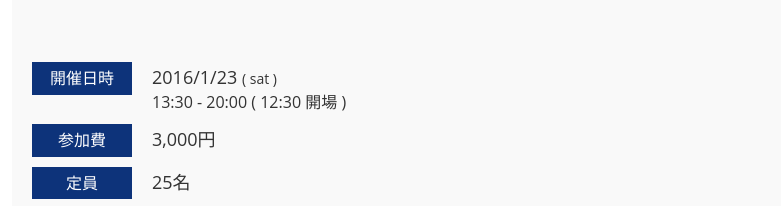
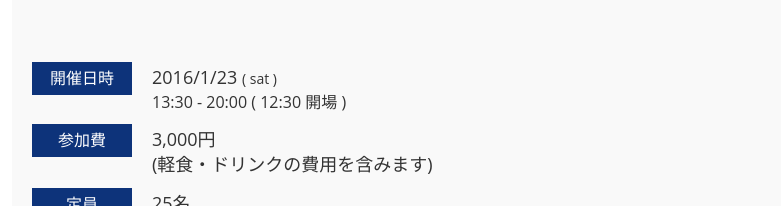
Before and after one commit to WordBash/kyoto-vol1, a website: page index.html in a window 1280 px wide. Shown: the part 8560-8766 px from the top of the page, 58-839 px from the left. Drawn offline with nearby package versions, Linux system fonts and the light colour scheme; files that its build step writes are made by us from their sources; some icons are missing; files whose address does not match are found by name.

Commit message:
fixed #105 「参加費」のところに「ビアバッシュ付き」とか「軽食・ドリンク付き」とか文言追加

```diff
--- a/index.html
+++ b/index.html
@@ -943,7 +943,7 @@ j=d.createElement(s),dl=l!='dataLayer'?'&l='+l:'';j.async=true;j.src=
 								</dl>
 								<dl class="location__item location__item--price">
 									<dt class="location__h">参加費</dt>
-									<dd class="location__d">3,000円</dd>
+									<dd class="location__d">3,000円<br />(軽食・ドリンクの費用を含みます)</dd>
 								</dl>
 								<dl class="location__item location__item--capacity">
 									<dt class="location__h">定員</dt>
```
